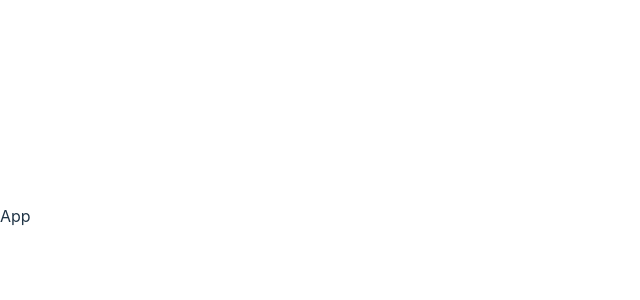
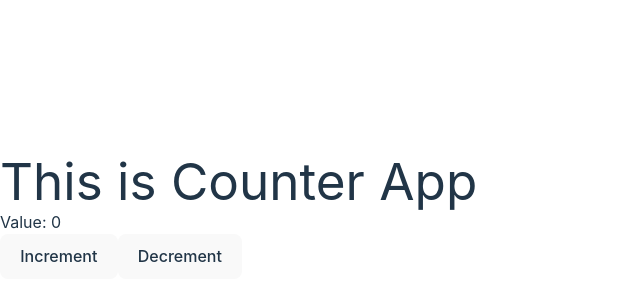
Before and after one commit to SanjoyGorai/redux-toolkit, a React (Vite) app: page / in a window 1280 px wide. Shown: the part 184-484 px from the top of the page, without its empty margins (0-640 px from the left). Built offline with nearby package versions, Linux system fonts and the light colour scheme.

Commit message:
componant created and store state is working

```diff
--- a/src/App.jsx
+++ b/src/App.jsx
@@ -1,8 +1,11 @@
 import React from 'react'
+import Counter from './components/Counter'
 
 const App = () => {
   return (
-    <div>App</div>
+    <div>
+      <Counter />
+    </div>
   )
 }
 
--- /dev/null
+++ b/src/components/Counter.jsx
@@ -0,0 +1,38 @@
+import React from 'react'
+import { useSelector, useDispatch } from 'react-redux'
+import store from '../app/store';
+import { increment } from '../features/counter/counterSlice';
+
+const Counter = () => {
+
+    console.log(store.getState());
+
+    const stateValue = useSelector(state => state.counter.value);
+
+    function handleClick(e) {
+        switch (e.target.id) {
+            case 'increment':
+
+                break;
+            case 'decrement':
+
+                break;
+
+            default:
+                break;
+        }
+    }
+
+    return (
+        <div>
+            <h1>This is Counter App</h1>
+            <h3 className='font-bold text-2xl p-2 m-2'>Value: {stateValue}</h3>
+            <div className='gap-2'>
+                <button className='m-2 p-2 bg-green-600' id='increment' onClick={handleClick}>Increment</button>
+                <button className='m-2 p-2 bg-orange-600' id='decrement' onClick={handleClick}>Decrement</button>
+            </div>
+        </div>
+    )
+}
+
+export default Counter
--- a/src/features/counter/counterSlice.js
+++ b/src/features/counter/counterSlice.js
@@ -1,5 +1,5 @@
 
-import { createSlice } from '@reduxjs/toolkit'
+import { createSlice,  } from '@reduxjs/toolkit'
 
 
 const initialState = 0;
```
